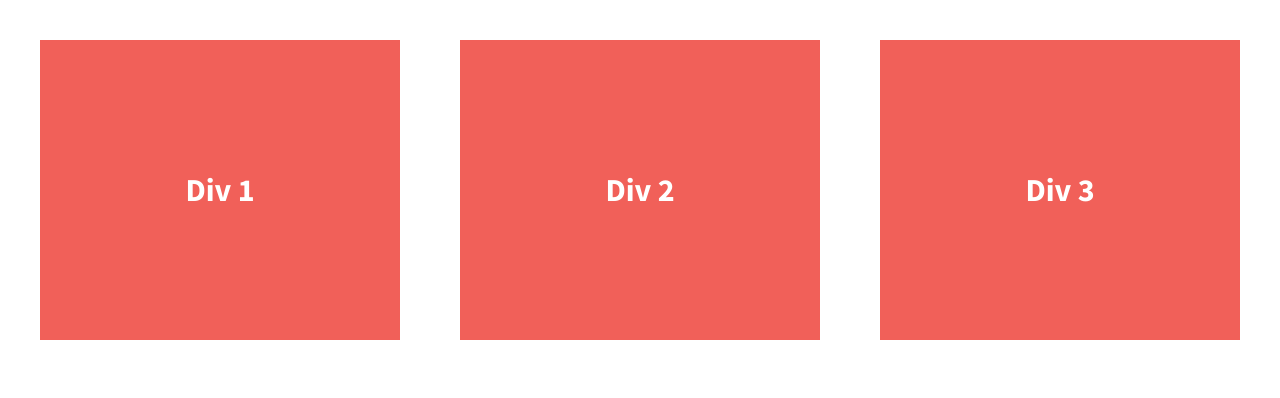
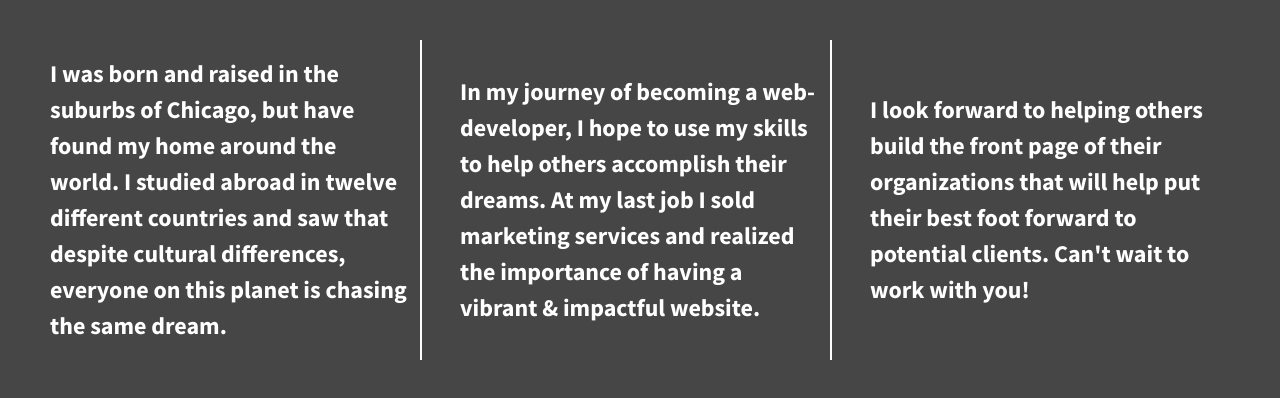
Before and after one commit to vlseehafer/206-flexbox4, a plain HTML site: page index.html in a window 1280 px wide. Drawn offline with nearby package versions, Linux system fonts and the light colour scheme.

Commit message:
added css and content

```diff
--- a/css/main.css
+++ b/css/main.css
@@ -97,7 +97,7 @@ textarea {
 
 
 html {
-  background-color: #fff;
+  background-color: #464646;
   height: 100%;
 }
 
@@ -119,13 +119,17 @@ body {
   /*give the divs a width of 30%, add display:flex, set justify-content and align-items to center*/
   color: #fff;
   line-height: 1.5em;
-  font-size: 1.6em;
-  background-color: #f16059;
+  font-size: 1.2em;
+  background-color: #464646;
   height: 300px;
   width:30%;
+  padding:10px;
   display:flex;
   justify-content: center;
   align-items: center;
+}
+.div-1, .div-2{
+    border-right:solid 2px #ffffff;
 }
 
 
--- a/index.html
+++ b/index.html
@@ -23,13 +23,20 @@
 
         <section class="wrapper">
             <div class="div-1">
-                Div 1
+                I was born and raised in the suburbs of Chicago, but have found my home
+                around the world. I studied abroad in twelve different countries and
+                saw that despite cultural differences, everyone on this planet is chasing
+                the same dream.
             </div>
             <div class="div-2">
-                Div 2
+                In my journey of becoming a web-developer, I hope to use my skills to
+                help others accomplish their dreams. At my last job I sold marketing
+                services and realized the importance of having a vibrant &amp; impactful
+                website.
             </div>
             <div class="div-3">
-                Div 3
+                I look forward to helping others build the front page of their organizations that will
+                 help put their best foot forward to potential clients. Can't wait to work with you!
             </div>
         </section>
 
```
